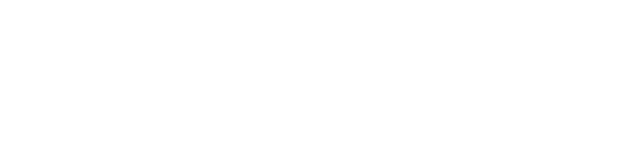
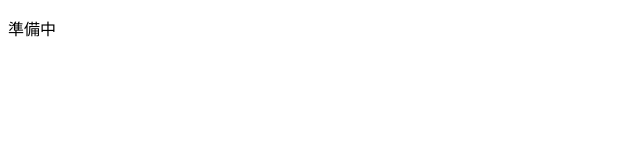
Before and after one commit to ak1ya/4k1y4.github.io, a website: page index.html in a window 1280 px wide. Shown: the full height of the page, 0-640 px from the left. Drawn offline with Linux system fonts and the light colour scheme.

Commit message:
準備中

```diff
--- a/index.html
+++ b/index.html
@@ -4,9 +4,11 @@
     <meta charset="UTF-8">
     <meta http-equiv="X-UA-Compatible" content="IE=edge">
     <meta name="viewport" content="width=device-width, initial-scale=1.0">
-    <title>Document</title>
+    <title>Records</title>
 </head>
 <body>
+<p>準備中</P>
 
 </body>
+
 </html>
```
